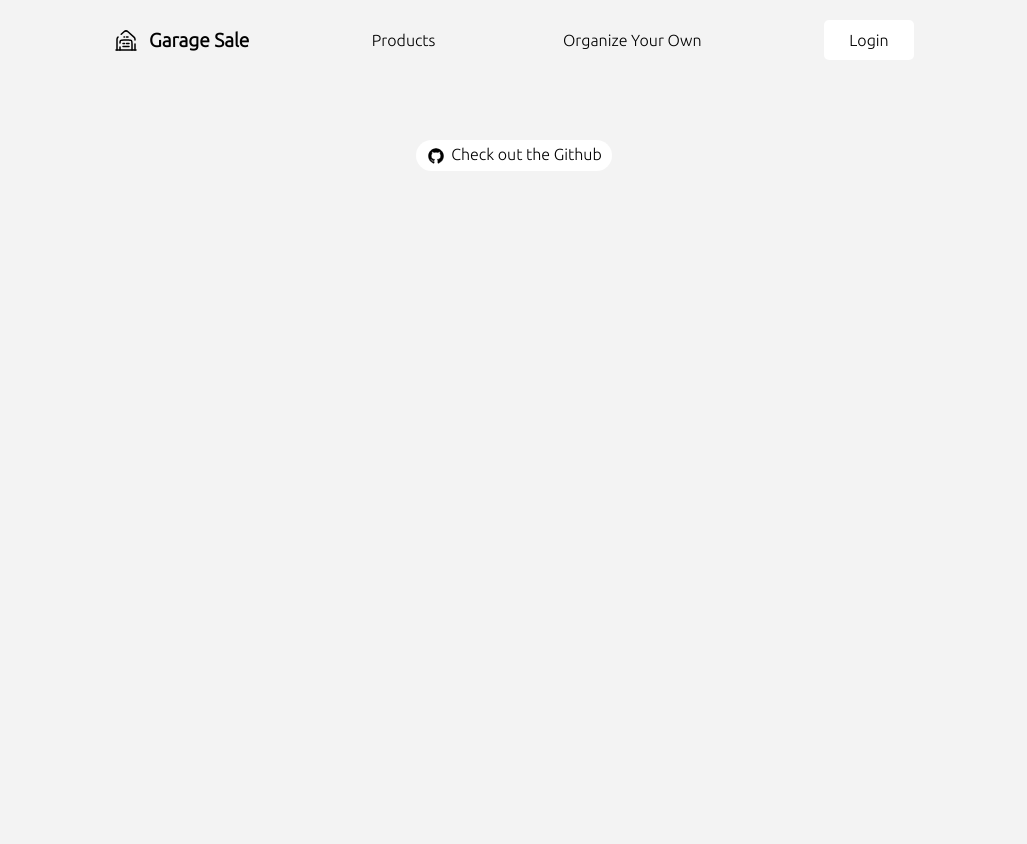
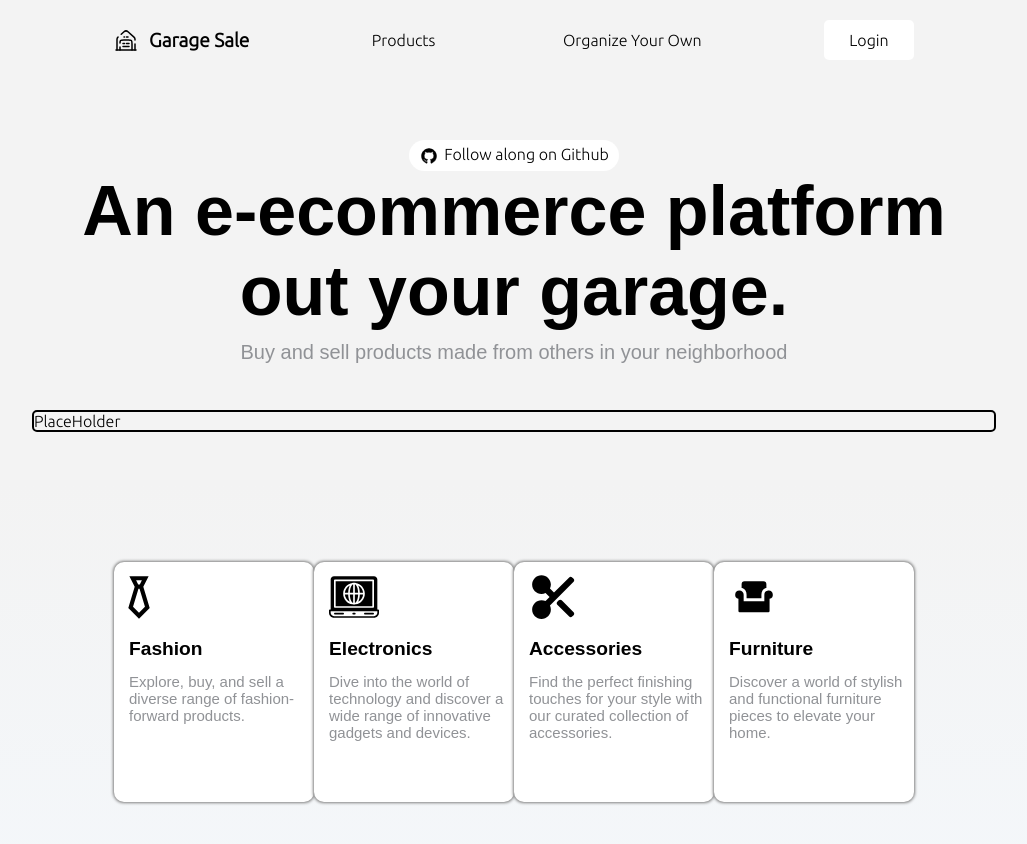
Before and after one commit to V1nce-dev/Garage-Sale, a Next.js app in the folder client/: page / in a window 1280 px wide. Shown: the top 844 px of the page, without its empty margins (126-1153 px from the left). Before the commit the page ends 800 px from the top, so only its background shows below. Built offline with nearby package versions, Linux system fonts and the light colour scheme.

Commit message:
started on the homepage

```diff
--- a/client/src/components/form/LoginForm.jsx
+++ b/client/src/components/form/LoginForm.jsx
@@ -36,7 +36,7 @@ const Container = styled.div`
 
 const Login = styled.h1`
   font-size: large;
-  font-family: "Press Start 2P", cursive;
+  font-family: sans-serif;
   text-align: center;
   margin: 1px;
 `;
@@ -143,16 +143,6 @@ const LoginForm = () => {
 
   return (
     <ThemeProvider theme={theme}>
-      <link rel="preconnect" href="https://fonts.googleapis.com" />
-      <link
-        rel="preconnect"
-        href="https://fonts.gstatic.com"
-        crossOrigin="true"
-      />
-      <link
-        href="https://fonts.googleapis.com/css2?family=Press+Start+2P&display=swap"
-        rel="stylesheet"
-      />
       <GlobalStyle />
       <Outer>
         <div>
--- a/client/src/components/form/RegisterForm.jsx
+++ b/client/src/components/form/RegisterForm.jsx
@@ -36,7 +36,7 @@ const Container = styled.div`
 
 const Signup = styled.h1`
   font-size: large;
-  font-family: "Press Start 2P", cursive;
+  font-family: sans-serif;
   text-align: center;
   margin: 0%;
 `;
@@ -136,12 +136,6 @@ const RegisterForm = () => {
 
   return (
     <ThemeProvider theme={theme}>
-      <link rel="preconnect" href="https://fonts.googleapis.com" />
-      <link rel="preconnect" href="https://fonts.gstatic.com" crossOrigin="true"/>
-      <link
-        href="https://fonts.googleapis.com/css2?family=Press+Start+2P&display=swap"
-        rel="stylesheet"
-      />
       <GlobalStyle />
       <Outer>
         <div>
--- a/client/src/components/home/home.jsx
+++ b/client/src/components/home/home.jsx
@@ -3,8 +3,17 @@ import styled from "styled-components";
 const Container = styled.div`
   margin-top: 5rem;
   display: flex;
+  flex-direction: column;
   justify-content: center;
   align-items: center;
+`;
+
+const HeaderContainer = styled.div`
+  display: flex;
+  flex-direction: column;
+  justify-content: center;
+  align-items: center;
+  width: 60rem;
 `;
 
 const Github = styled.a`
@@ -36,21 +45,167 @@ const Logo = styled.svg`
   }
 `;
 
+const Header = styled.h1`
+  font-size: 70px;
+  font-weight: bold;
+  font-family: "Poppins", sans-serif;
+  text-align: center;
+  margin: auto;
+`;
+
+const Text = styled.h6`
+  font-size: 20px;
+  font-weight: normal;
+  font-family: sans-serif;
+  margin-top: 10px;
+  color: #909296;
+`;
+
+const PreviewImage = styled.div`
+  border: 2px solid black;
+  border-radius: 5px;
+  width: 100%;
+`;
+
+const CategoryContainer = styled.div`
+  display: flex;
+  width: 100%;
+  height: 50vh;
+  background-image: linear-gradient(#f3f3f3, #f4f7fa);
+  margin-top: 50px;
+`;
+const Category = styled.div`
+  background: white;
+  border-radius: 10px;
+  height: 15rem;
+  width: 15rem;
+  box-shadow: 0px 0px 3px 1px gray;
+  margin: auto;
+`;
+
+const Fashion = styled(Category)`
+  margin-left: 15rem;
+`;
+const Electronics = styled(Category)``;
+const Accessories = styled(Category)``;
+const Furniture = styled(Category)`
+  margin-right: 15rem;
+`;
+
+const Svg = styled.svg`
+  height: 50px;
+  width: 50px;
+  margin-top: 10px;
+  margin-left: 15px;
+`;
+
+const FashionSvg = styled(Svg)`
+  margin-left: 0;
+`;
+
+const ElectronicSvg = styled(Svg)``;
+const AccessorieSvg = styled(Svg)``;
+const FurnitureSvg = styled(Svg)``;
+
+const CategoryHeader = styled.h1`
+  margin-left: 15px;
+  font-size: larger;
+  font-family: sans-serif;
+`;
+const FashionHeader = styled(CategoryHeader)``;
+const ElectronicsHeader = styled(CategoryHeader)``;
+const AccessoriesHeader = styled(CategoryHeader)``;
+const FurnitureHeader = styled(CategoryHeader)``;
+
+const CategoryText = styled.h1`
+  margin-left: 15px;
+  font-size: 15px;
+  font-weight: normal;
+  font-family: sans-serif;
+  color: #909296;
+`;
+const FashionText = styled(CategoryText)``;
+const ElectronicsText = styled(CategoryText)``;
+const AccessoriesText = styled(CategoryText)``;
+const FurnitureText = styled(CategoryText)``;
+
 const HomePage = () => {
   return (
+    <div>
       <Container>
+        <HeaderContainer>
           <Github href="https://github.com/V1nce-dev">
             <span>
               <Logo viewBox="0 0 64 64">
-            <path
-              id="github"
-              d="M32.029,8.345c-13.27,0 -24.029,10.759 -24.029,24.033c0,10.617 6.885,19.624 16.435,22.803c1.202,0.22 1.64,-0.522 1.64,-1.16c0,-0.569 -0.02,-2.081 -0.032,-4.086c-6.685,1.452 -8.095,-3.222 -8.095,-3.222c-1.093,-2.775 -2.669,-3.514 -2.669,-3.514c-2.182,-1.492 0.165,-1.462 0.165,-1.462c2.412,0.171 3.681,2.477 3.681,2.477c2.144,3.672 5.625,2.611 6.994,1.997c0.219,-1.553 0.838,-2.612 1.526,-3.213c-5.336,-0.606 -10.947,-2.669 -10.947,-11.877c0,-2.623 0.937,-4.769 2.474,-6.449c-0.247,-0.608 -1.072,-3.051 0.235,-6.36c0,0 2.018,-0.646 6.609,2.464c1.917,-0.533 3.973,-0.8 6.016,-0.809c2.041,0.009 4.097,0.276 6.017,0.809c4.588,-3.11 6.602,-2.464 6.602,-2.464c1.311,3.309 0.486,5.752 0.239,6.36c1.54,1.68 2.471,3.826 2.471,6.449c0,9.232 -5.62,11.263 -10.974,11.858c0.864,0.742 1.632,2.208 1.632,4.451c0,3.212 -0.029,5.804 -0.029,6.591c0,0.644 0.432,1.392 1.652,1.157c9.542,-3.185 16.421,-12.186 16.421,-22.8c0,-13.274 -10.76,-24.033 -24.034,-24.033"
-            ></path>{" "}
+                <path d="M32.029,8.345c-13.27,0 -24.029,10.759 -24.029,24.033c0,10.617 6.885,19.624 16.435,22.803c1.202,0.22 1.64,-0.522 1.64,-1.16c0,-0.569 -0.02,-2.081 -0.032,-4.086c-6.685,1.452 -8.095,-3.222 -8.095,-3.222c-1.093,-2.775 -2.669,-3.514 -2.669,-3.514c-2.182,-1.492 0.165,-1.462 0.165,-1.462c2.412,0.171 3.681,2.477 3.681,2.477c2.144,3.672 5.625,2.611 6.994,1.997c0.219,-1.553 0.838,-2.612 1.526,-3.213c-5.336,-0.606 -10.947,-2.669 -10.947,-11.877c0,-2.623 0.937,-4.769 2.474,-6.449c-0.247,-0.608 -1.072,-3.051 0.235,-6.36c0,0 2.018,-0.646 6.609,2.464c1.917,-0.533 3.973,-0.8 6.016,-0.809c2.041,0.009 4.097,0.276 6.017,0.809c4.588,-3.11 6.602,-2.464 6.602,-2.464c1.311,3.309 0.486,5.752 0.239,6.36c1.54,1.68 2.471,3.826 2.471,6.449c0,9.232 -5.62,11.263 -10.974,11.858c0.864,0.742 1.632,2.208 1.632,4.451c0,3.212 -0.029,5.804 -0.029,6.591c0,0.644 0.432,1.392 1.652,1.157c9.542,-3.185 16.421,-12.186 16.421,-22.8c0,-13.274 -10.76,-24.033 -24.034,-24.033"></path>{" "}
               </Logo>
             </span>{" "}
-        Check out the Github
+            Follow along on Github
           </Github>
+          <Header>An e-ecommerce platform out your garage.</Header>
+          <Text>
+            Buy and sell products made from others in your neighborhood
+          </Text>
+          <PreviewImage>PlaceHolder</PreviewImage>
+        </HeaderContainer>
       </Container>
+      <CategoryContainer>
+        <Fashion>
+          <FashionSvg viewBox="0 0 24 24">
+            {" "}
+            <path d="M12,22.41l5.13-5.13L14.07,7.09,16.62,2H7.38L9.93,7.09,6.87,17.28Zm0-2.83L9.13,16.72,11.74,8h.51l2.61,8.72ZM13.38,4l-1,2h-.76l-1-2Z"></path>{" "}
+          </FashionSvg>
+          <FashionHeader>Fashion</FashionHeader>
+          <FashionText>
+            Explore, buy, and sell a diverse range of fashion-forward products.
+          </FashionText>
+        </Fashion>
+        <Electronics>
+          <ElectronicSvg viewBox="0 0 512 512">
+            <path d="M503.467,384h-8.533V76.8c0-18.825-15.309-34.133-34.133-34.133H51.2c-18.825,0-34.133,15.309-34.133,34.133V384H8.533 C3.823,384,0,387.814,0,392.533v25.515c0,28.271,23.006,51.285,51.285,51.285h409.429c28.279,0,51.285-23.014,51.285-51.285 v-25.515C512,387.814,508.177,384,503.467,384z M51.2,85.333c0-4.719,3.823-8.533,8.533-8.533h392.533 c4.71,0,8.533,3.814,8.533,8.533V358.4c0,4.719-3.823,8.533-8.533,8.533H59.733c-4.71,0-8.533-3.814-8.533-8.533V85.333z M494.933,418.048c0,18.867-15.351,34.219-34.219,34.219H51.285c-18.867,0-34.219-15.351-34.219-34.219v-16.981H25.6h460.8h8.533 V418.048z"></path>{" "}
+            <path d="M145.067,418.132H59.733c-4.71,0-8.533,3.814-8.533,8.533s3.823,8.533,8.533,8.533h85.333 c4.71,0,8.533-3.814,8.533-8.533S149.777,418.132,145.067,418.132z"></path>{" "}
+            <path d="M452.267,418.132h-85.333c-4.71,0-8.533,3.814-8.533,8.533s3.823,8.533,8.533,8.533h85.333 c4.71,0,8.533-3.814,8.533-8.533S456.977,418.132,452.267,418.132z"></path>{" "}
+            <path d="M264.533,418.132h-17.067c-4.71,0-8.533,3.814-8.533,8.533s3.823,8.533,8.533,8.533h17.067 c4.71,0,8.533-3.814,8.533-8.533S269.244,418.132,264.533,418.132z"></path>{" "}
+            <path d="M298.941,305.236c27.802-14.379,47.531-42.197,50.492-74.837h-33.886C314.575,260.744,308.456,286.924,298.941,305.236z"></path>{" "}
+            <path d="M243.321,314.772c1.382,0.188,2.748,0.401,4.147,0.529v-84.907h-33.954C215.136,275.331,229.292,309.047,243.321,314.772 z"></path>{" "}
+            <path d="M264.533,315.299c1.399-0.128,2.765-0.341,4.147-0.529c14.029-5.717,28.186-39.441,29.807-84.369h-33.954V315.299z"></path>{" "}
+            <path d="M268.679,128.957c-1.382-0.188-2.748-0.401-4.147-0.529v84.907h33.954C296.864,168.399,282.708,134.683,268.679,128.957z "></path>{" "}
+            <path d="M298.941,138.493c9.515,18.313,15.633,44.493,16.606,74.837h33.886C346.472,180.691,326.743,152.872,298.941,138.493z"></path>{" "}
+            <path d="M443.733,93.865H68.267v256h375.467V93.865z M272.555,331.424c-2.611,0.819-5.274,1.374-8.021,1.374 c-0.606,0-1.143-0.222-1.715-0.35c-2.261,0.145-4.514,0.35-6.818,0.35s-4.557-0.205-6.818-0.35 c-0.572,0.128-1.109,0.35-1.715,0.35c-2.748,0-5.41-0.555-8.021-1.374c-53.325-8.038-94.379-54.033-94.379-109.56 c0-55.526,41.054-101.521,94.379-109.559c2.611-0.819,5.274-1.374,8.021-1.374c0.606,0,1.143,0.222,1.715,0.35 c2.27-0.145,4.514-0.35,6.818-0.35s4.548,0.205,6.818,0.35c0.572-0.128,1.109-0.35,1.715-0.35c2.748,0,5.41,0.555,8.021,1.374 c53.325,8.038,94.379,54.033,94.379,109.559C366.933,277.391,325.879,323.386,272.555,331.424z"></path>{" "}
+            <path d="M162.566,213.332h33.886c0.973-30.345,7.091-56.525,16.606-74.837C185.256,152.873,165.527,180.692,162.566,213.332z"></path>{" "}
+            <path d="M247.465,128.433c-1.399,0.12-2.765,0.333-4.147,0.521c-14.029,5.726-28.186,39.45-29.807,84.378h33.954V128.433z"></path>{" "}
+            <path d="M162.566,230.398c2.961,32.64,22.69,60.459,50.492,74.837c-9.515-18.313-15.633-44.493-16.606-74.837H162.566z"></path>{" "}
+          </ElectronicSvg>
+          <ElectronicsHeader>Electronics</ElectronicsHeader>
+          <ElectronicsText>
+            Dive into the world of technology and discover a wide range of
+            innovative gadgets and devices.
+          </ElectronicsText>
+        </Electronics>
+        <Accessories>
+          <AccessorieSvg viewBox="0 0 24 24">
+            {" "}
+            <path d="M10.0615 7.94004C10.3426 7.35261 10.5 6.69469 10.5 6C10.5 3.51472 8.48528 1.5 6 1.5C3.51472 1.5 1.5 3.51472 1.5 6C1.5 8.48528 3.51472 10.5 6 10.5C6.69475 10.5 7.35273 10.3426 7.94021 10.0614L9.87878 12L7.94018 13.9386C7.35271 13.6574 6.69474 13.5 6 13.5C3.51472 13.5 1.5 15.5147 1.5 18C1.5 20.4853 3.51472 22.5 6 22.5C8.48528 22.5 10.5 20.4853 10.5 18C10.5 17.3053 10.3426 16.6474 10.0615 16.0599L13.0553 13.0661C13.0571 13.0643 13.059 13.0625 13.0608 13.0607C13.0626 13.0588 13.0644 13.057 13.0662 13.0552L21.4143 4.70712C21.8048 4.3166 21.8048 3.68343 21.4143 3.29291L20.7072 2.5858C20.3167 2.19528 19.6835 2.19528 19.293 2.5858L12.0001 9.87866L10.0615 7.94004ZM6 4.5C5.17157 4.5 4.5 5.17157 4.5 6C4.5 6.82843 5.17157 7.5 6 7.5C6.39548 7.5 6.75522 7.34695 7.02321 7.09684C7.03503 7.08418 7.04711 7.07168 7.05946 7.05933C7.07178 7.04701 7.08426 7.03495 7.0969 7.02314C7.34697 6.75516 7.5 6.39545 7.5 6C7.5 5.17157 6.82843 4.5 6 4.5ZM6 16.5C5.17157 16.5 4.5 17.1716 4.5 18C4.5 18.8284 5.17157 19.5 6 19.5C6.82843 19.5 7.5 18.8284 7.5 18C7.5 17.6125 7.35307 17.2593 7.11188 16.9931L7.00686 16.8881C6.74067 16.6469 6.3875 16.5 6 16.5Z"></path>{" "}
+            <path d="M14.2928 13.5858C14.6834 13.1953 15.3165 13.1953 15.7071 13.5858L21.4142 19.2929C21.8047 19.6834 21.8047 20.3166 21.4142 20.7071L20.7071 21.4142C20.3165 21.8048 19.6834 21.8048 19.2928 21.4142L13.5857 15.7071C13.1952 15.3166 13.1952 14.6834 13.5857 14.2929L14.2928 13.5858Z"></path>
+          </AccessorieSvg>
+          <AccessoriesHeader>Accessories</AccessoriesHeader>
+          <AccessoriesText>
+            Find the perfect finishing touches for your style with our curated
+            collection of accessories.
+          </AccessoriesText>
+        </Accessories>
+        <Furniture>
+          <FurnitureSvg viewBox="-1.5 0 19 19">
+            <path d="M2.461 7.02a1.61 1.61 0 0 1 1.61 1.611v2.456h7.857V8.63a1.61 1.61 0 1 1 1.988 1.566v4.634a.476.476 0 0 1-.475.475H2.559a.476.476 0 0 1-.475-.475v-4.634A1.61 1.61 0 0 1 2.46 7.02zm1.059-.894a2.68 2.68 0 0 0-.227-.084V4.669A1.111 1.111 0 0 1 4.4 3.56h7.198a1.111 1.111 0 0 1 1.108 1.109v1.373a2.679 2.679 0 0 0-.227.084 2.717 2.717 0 0 0-1.66 2.505v1.347H5.18V8.631a2.72 2.72 0 0 0-1.66-2.505z"></path>
+          </FurnitureSvg>
+          <FurnitureHeader>Furniture</FurnitureHeader>
+          <FurnitureText>
+            Discover a world of stylish and functional furniture pieces to
+            elevate your home.
+          </FurnitureText>
+        </Furniture>
+      </CategoryContainer>
+    </div>
   );
 };
 
--- a/client/src/components/nav/NavBar.jsx
+++ b/client/src/components/nav/NavBar.jsx
@@ -10,8 +10,6 @@ const theme = {
 const GlobalStyle = createGlobalStyle`
   body {
     margin: 0;
-    margin-left: 15rem;
-    margin-right: 15rem;
     background-color: ${({ theme }) => theme.background.primary};
     font-family: 'Ubuntu', sans-serif;
 
@@ -36,6 +34,8 @@ const Nav = styled.nav`
   display: flex;
   justify-content: space-between;
   padding-top: 20px;
+  margin-left: 15rem;
+  margin-right: 15rem;
 `;
 
 const Home = styled.a`
@@ -101,7 +101,6 @@ const Button = styled.a`
 `;
 
 const IsnotLoggedIn = styled(Button)``;
-
 const IsLoggedIn = styled(Button)``;
 
 const NavBar = () => {
```
Lines whose indentation alone changed are shown as unchanged.
